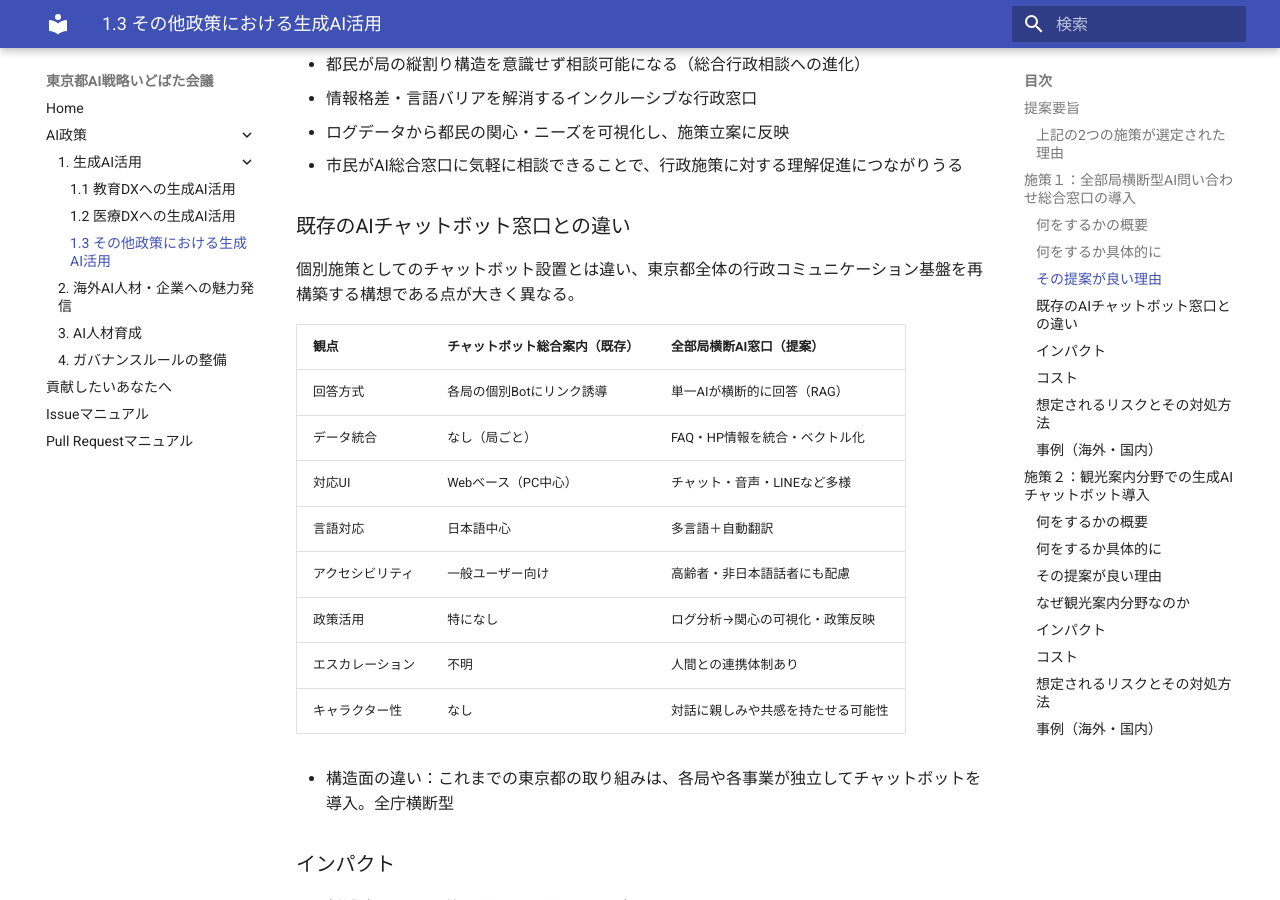
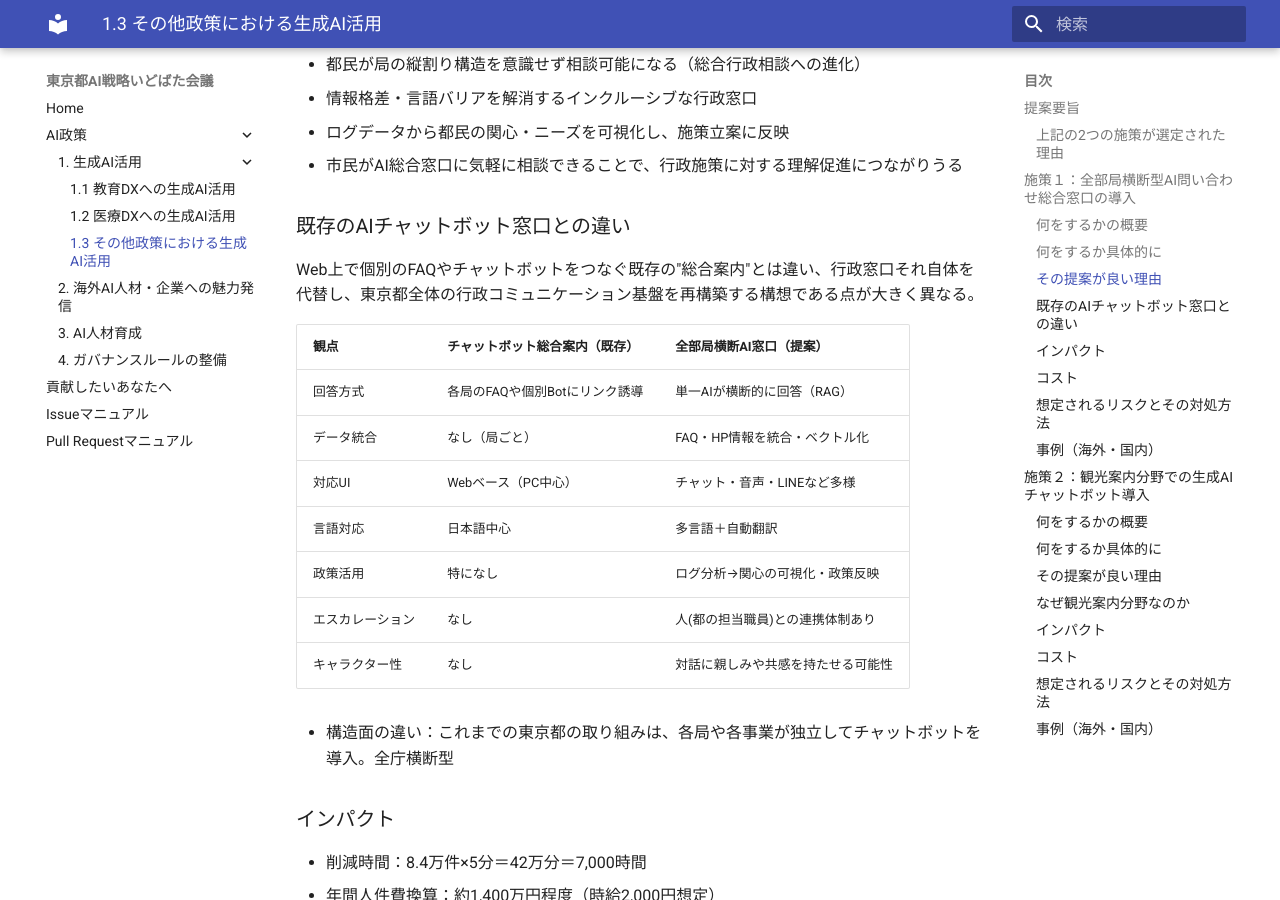
Before and after one commit to takahiroanno2024/2025_ai_idobatakaigi_output, an MkDocs documentation site: the page built from docs/1.3_その他政策における生成AI活用.md, in a window 1280 px wide and 900 px high, scrolled down 1487 px. Built offline with MkDocs 1.6.1 and Material for MkDocs 9.7.7, drawn with Linux system fonts in a browser that asks for light colours.

Commit message:
Update 1.3_その他政策における生成AI活用.md

```diff
--- a/docs/1.3_その他政策における生成AI活用.md
+++ b/docs/1.3_その他政策における生成AI活用.md
@@ -46,17 +46,16 @@
 
 ### 既存のAIチャットボット窓口との違い
 
-個別施策としてのチャットボット設置とは違い、東京都全体の行政コミュニケーション基盤を再構築する構想である点が大きく異なる。
+Web上で個別のFAQやチャットボットをつなぐ既存の"総合案内"とは違い、行政窓口それ自体を代替し、東京都全体の行政コミュニケーション基盤を再構築する構想である点が大きく異なる。
 
 | 観点 | チャットボット総合案内（既存） | 全部局横断AI窓口（提案） |
 |------|-------------------------------|-----------------------------|
-| 回答方式 | 各局の個別Botにリンク誘導 | 単一AIが横断的に回答（RAG） |
+| 回答方式 | 各局のFAQや個別Botにリンク誘導 | 単一AIが横断的に回答（RAG） |
 | データ統合 | なし（局ごと） | FAQ・HP情報を統合・ベクトル化 |
 | 対応UI | Webベース（PC中心） | チャット・音声・LINEなど多様 |
 | 言語対応 | 日本語中心 | 多言語＋自動翻訳 |
-| アクセシビリティ | 一般ユーザー向け | 高齢者・非日本語話者にも配慮 |
 | 政策活用 | 特になし | ログ分析→関心の可視化・政策反映 |
-| エスカレーション | 不明 | 人間との連携体制あり |
+| エスカレーション | なし | 人(都の担当職員)との連携体制あり |
 | キャラクター性 | なし | 対話に親しみや共感を持たせる可能性 |
 
 - 構造面の違い：これまでの東京都の取り組みは、各局や各事業が独立してチャットボットを導入。全庁横断型
```
